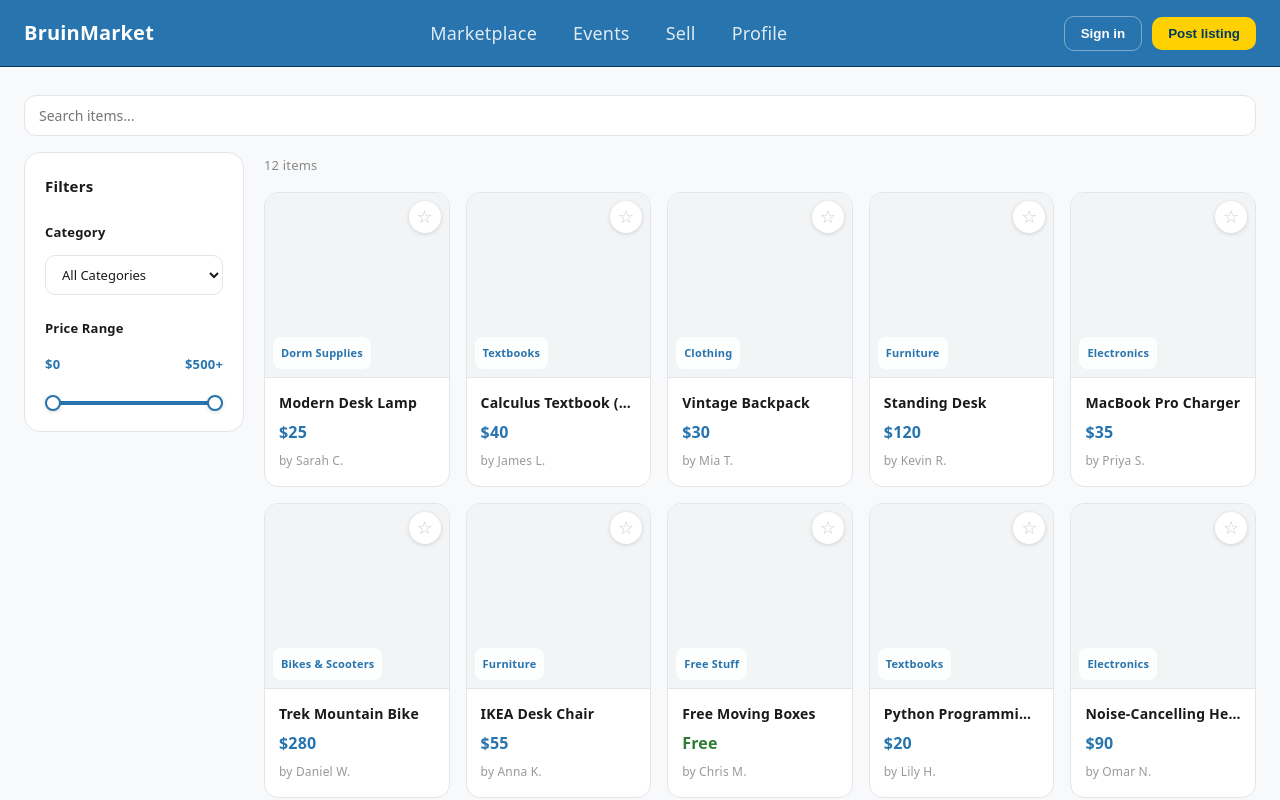
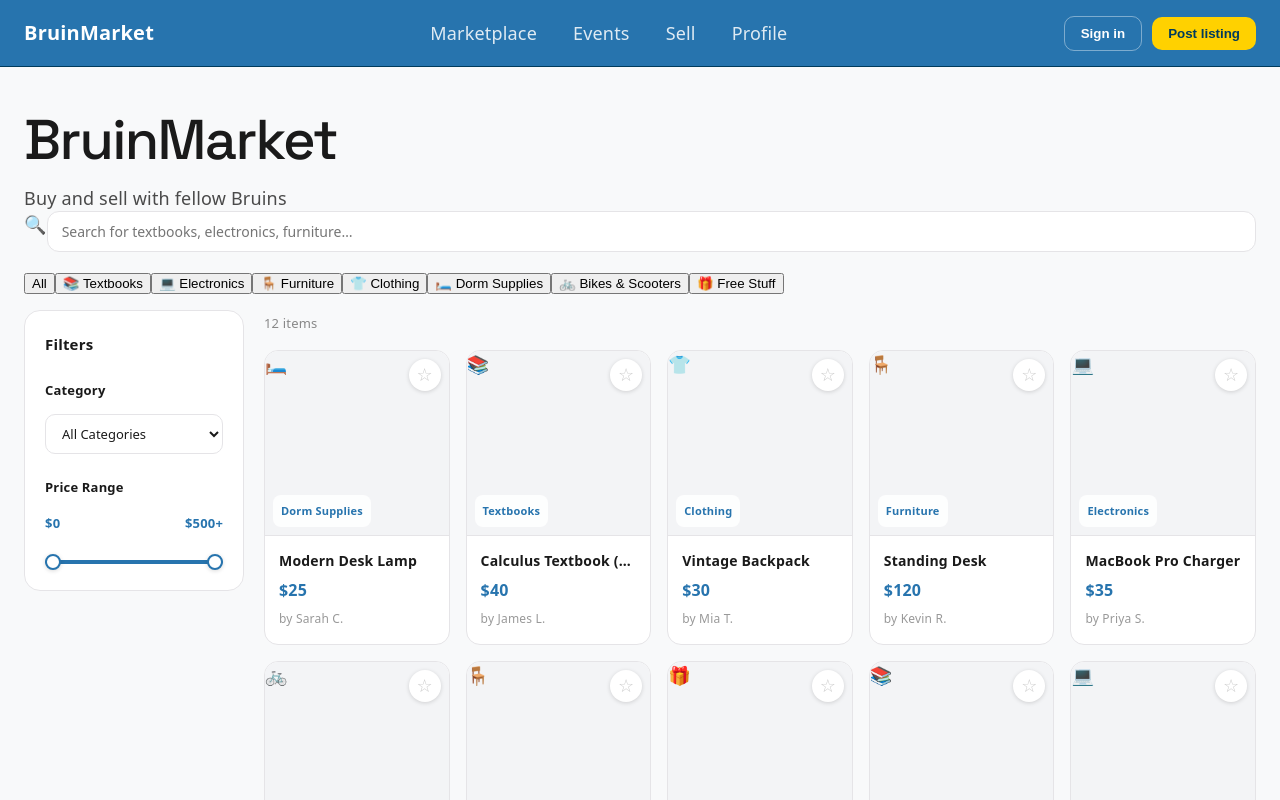
Before and after one commit to sharonxiong/ACM-W-BruinMarket-Temp, a React (Vite) app in the folder my-react-app/: page / in a window 1280 px wide. Shown: the top 800 px of the page. Built offline with nearby package versions, Linux system fonts and the light colour scheme.

Commit message:
additins

```diff
--- a/my-react-app/src/index.css
+++ b/my-react-app/src/index.css
@@ -1,3 +1,5 @@
+@import url('https://fonts.googleapis.com/css2?family=Space+Grotesk:wght@400;500;600;700&display=swap');
+
 :root {
   /* UCLA Brand Colors */
   --ucla-blue: #2774AE;
@@ -19,7 +21,7 @@
     rgba(0, 0, 0, 0.1) 0 10px 15px -3px, rgba(0, 0, 0, 0.05) 0 4px 6px -2px;
 
   --sans: system-ui, 'Segoe UI', Roboto, sans-serif;
-  --heading: system-ui, 'Segoe UI', Roboto, sans-serif;
+  --heading: 'Space Grotesk', system-ui, sans-serif;
   --mono: ui-monospace, Consolas, monospace;
 
   font: 18px/145% var(--sans);
--- a/my-react-app/src/pages/Marketplace.tsx
+++ b/my-react-app/src/pages/Marketplace.tsx
@@ -11,21 +11,31 @@ const CATEGORIES = [
   "Free Stuff",
 ];
 
+const CATEGORY_ICONS: Record<string, string> = {
+  "Textbooks":       "📚",
+  "Electronics":     "💻",
+  "Furniture":       "🪑",
+  "Clothing":        "👕",
+  "Dorm Supplies":   "🛏️",
+  "Bikes & Scooters":"🚲",
+  "Free Stuff":      "🎁",
+};
+
 const MAX_PRICE = 500;
 
 const mockItems = [
-  { id: 1,  title: "Modern Desk Lamp",           price: 25,  category: "Dorm Supplies",     seller: "Sarah C."  },
-  { id: 2,  title: "Calculus Textbook (8th Ed.)", price: 40,  category: "Textbooks",          seller: "James L."  },
-  { id: 3,  title: "Vintage Backpack",            price: 30,  category: "Clothing",           seller: "Mia T."    },
-  { id: 4,  title: "Standing Desk",               price: 120, category: "Furniture",          seller: "Kevin R."  },
-  { id: 5,  title: "MacBook Pro Charger",         price: 35,  category: "Electronics",        seller: "Priya S."  },
-  { id: 6,  title: "Trek Mountain Bike",          price: 280, category: "Bikes & Scooters",   seller: "Daniel W." },
-  { id: 7,  title: "IKEA Desk Chair",             price: 55,  category: "Furniture",          seller: "Anna K."   },
-  { id: 8,  title: "Free Moving Boxes",           price: 0,   category: "Free Stuff",         seller: "Chris M."  },
-  { id: 9,  title: "Python Programming Book",     price: 20,  category: "Textbooks",          seller: "Lily H."   },
-  { id: 10, title: "Noise-Cancelling Headphones", price: 90,  category: "Electronics",        seller: "Omar N."   },
-  { id: 11, title: "Mini Fridge",                 price: 75,  category: "Dorm Supplies",      seller: "Jen B."    },
-  { id: 12, title: "UCLA Hoodie (M)",             price: 18,  category: "Clothing",           seller: "Tyler S."  },
+  { id: 1,  title: "Modern Desk Lamp",            price: 25,  category: "Dorm Supplies",    seller: "Sarah C."  },
+  { id: 2,  title: "Calculus Textbook (8th Ed.)", price: 40,  category: "Textbooks",         seller: "James L."  },
+  { id: 3,  title: "Vintage Backpack",             price: 30,  category: "Clothing",          seller: "Mia T."    },
+  { id: 4,  title: "Standing Desk",                price: 120, category: "Furniture",         seller: "Kevin R."  },
+  { id: 5,  title: "MacBook Pro Charger",          price: 35,  category: "Electronics",       seller: "Priya S."  },
+  { id: 6,  title: "Trek Mountain Bike",           price: 280, category: "Bikes & Scooters",  seller: "Daniel W." },
+  { id: 7,  title: "IKEA Desk Chair",              price: 55,  category: "Furniture",         seller: "Anna K."   },
+  { id: 8,  title: "Free Moving Boxes",            price: 0,   category: "Free Stuff",        seller: "Chris M."  },
+  { id: 9,  title: "Python Programming Book",      price: 20,  category: "Textbooks",         seller: "Lily H."   },
+  { id: 10, title: "Noise-Cancelling Headphones",  price: 90,  category: "Electronics",       seller: "Omar N."   },
+  { id: 11, title: "Mini Fridge",                  price: 75,  category: "Dorm Supplies",     seller: "Jen B."    },
+  { id: 12, title: "UCLA Hoodie (M)",              price: 18,  category: "Clothing",          seller: "Tyler S."  },
 ];
 
 export default function Marketplace() {
@@ -44,35 +54,60 @@ export default function Marketplace() {
     });
   };
 
-  // Only search filters the grid — price and category are visual only for now
   const filtered = useMemo(() => {
-    if (!search.trim()) return mockItems;
-    const q = search.toLowerCase();
-    return mockItems.filter(
-      (i) => i.title.toLowerCase().includes(q) || i.category.toLowerCase().includes(q)
-    );
-  }, [search]);
+    return mockItems.filter((i) => {
+      const q = search.toLowerCase().trim();
+      const matchesSearch = !q || i.title.toLowerCase().includes(q) || i.category.toLowerCase().includes(q);
+      const matchesCategory = !category || i.category === category;
+      return matchesSearch && matchesCategory;
+    });
+  }, [search, category]);
 
   return (
     <main className="marketplace-page">
-      {/* Search bar */}
+
+      {/* ── Hero ── */}
+      <div className="marketplace-hero">
+        <h1 className="hero-title">Bruin<span>Market</span></h1>
+        <p className="hero-subtitle">Buy and sell with fellow Bruins</p>
         <div className="marketplace-topbar">
+          <span className="search-icon">🔍</span>
           <input
             className="marketplace-search"
             type="text"
-          placeholder="Search items..."
+            placeholder="Search for textbooks, electronics, furniture…"
             value={search}
             onChange={(e) => setSearch(e.target.value)}
           />
         </div>
+      </div>
+
+      {/* ── Category chips ── */}
+      <div className="category-chips">
+        <button
+          className={`chip${!category ? " chip--active" : ""}`}
+          onClick={() => setCategory("")}
+        >
+          All
+        </button>
+        {CATEGORIES.map((cat) => (
+          <button
+            key={cat}
+            className={`chip${category === cat ? " chip--active" : ""}`}
+            onClick={() => setCategory(cat)}
+          >
+            {CATEGORY_ICONS[cat]} {cat}
+          </button>
+        ))}
+      </div>
 
       <div className="marketplace-body">
-        {/* Sidebar filters */}
+
+        {/* ── Sidebar filters ── */}
         <aside className="marketplace-sidebar">
           <div className="filter-section">
             <h3 className="filter-heading">Filters</h3>
 
-            {/* Category dropdown */}
             <div className="filter-group">
               <label className="filter-label" htmlFor="category-select">Category</label>
               <select
@@ -88,7 +123,6 @@ export default function Marketplace() {
               </select>
             </div>
 
-            {/* Price range */}
             <div className="filter-group">
               <label className="filter-label">Price Range</label>
               <div className="price-range-display">
@@ -126,7 +160,7 @@ export default function Marketplace() {
           </div>
         </aside>
 
-        {/* Items grid */}
+        {/* ── Items grid ── */}
         <section className="marketplace-content">
           <p className="results-count">
             {filtered.length} {filtered.length === 1 ? "item" : "items"}
@@ -136,6 +170,7 @@ export default function Marketplace() {
             {filtered.map((item) => (
               <div key={item.id} className="item-card">
                 <div className="item-placeholder">
+                  <span className="item-category-icon">{CATEGORY_ICONS[item.category]}</span>
                   <button
                     className={`star-btn${starred.has(item.id) ? " star-btn--active" : ""}`}
                     onClick={(e) => toggleStar(item.id, e)}
@@ -158,6 +193,7 @@ export default function Marketplace() {
             ))}
           </div>
         </section>
+
       </div>
     </main>
   );
```
Lines whose indentation alone changed are shown as unchanged.
